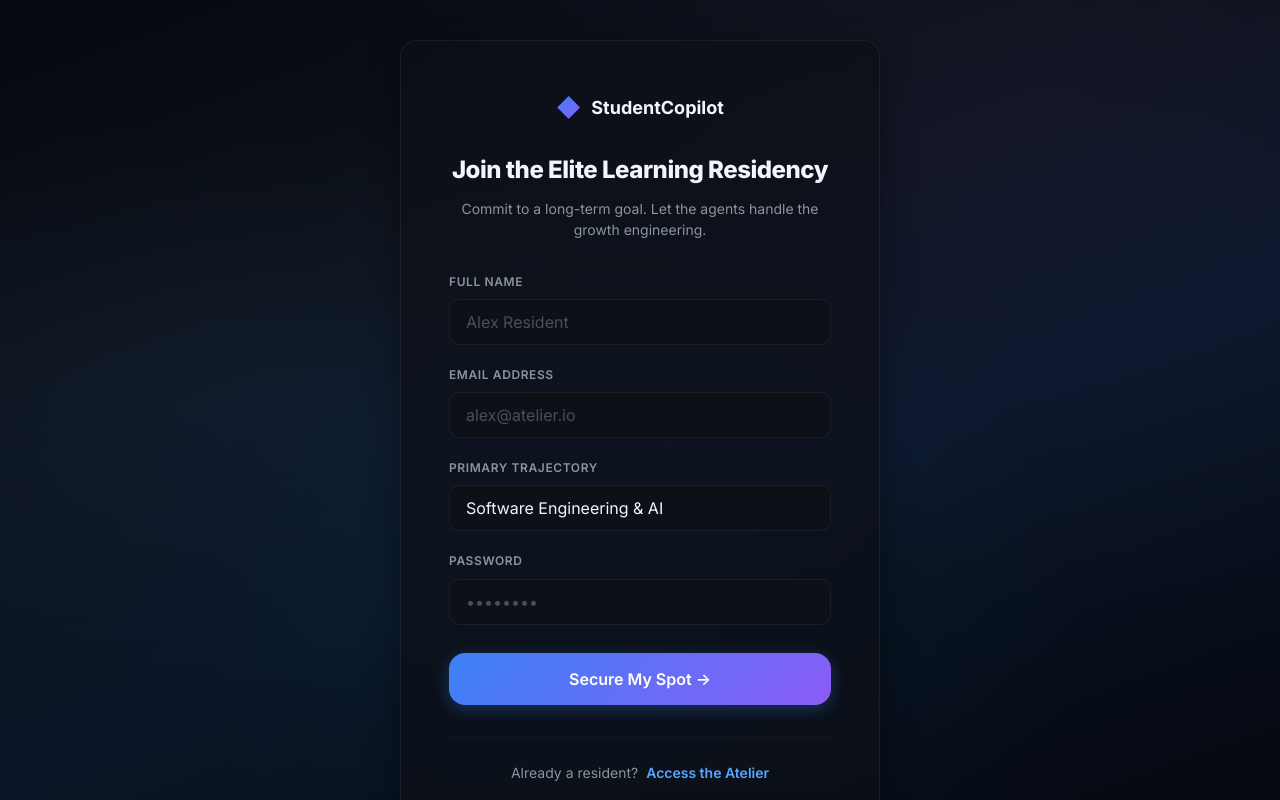
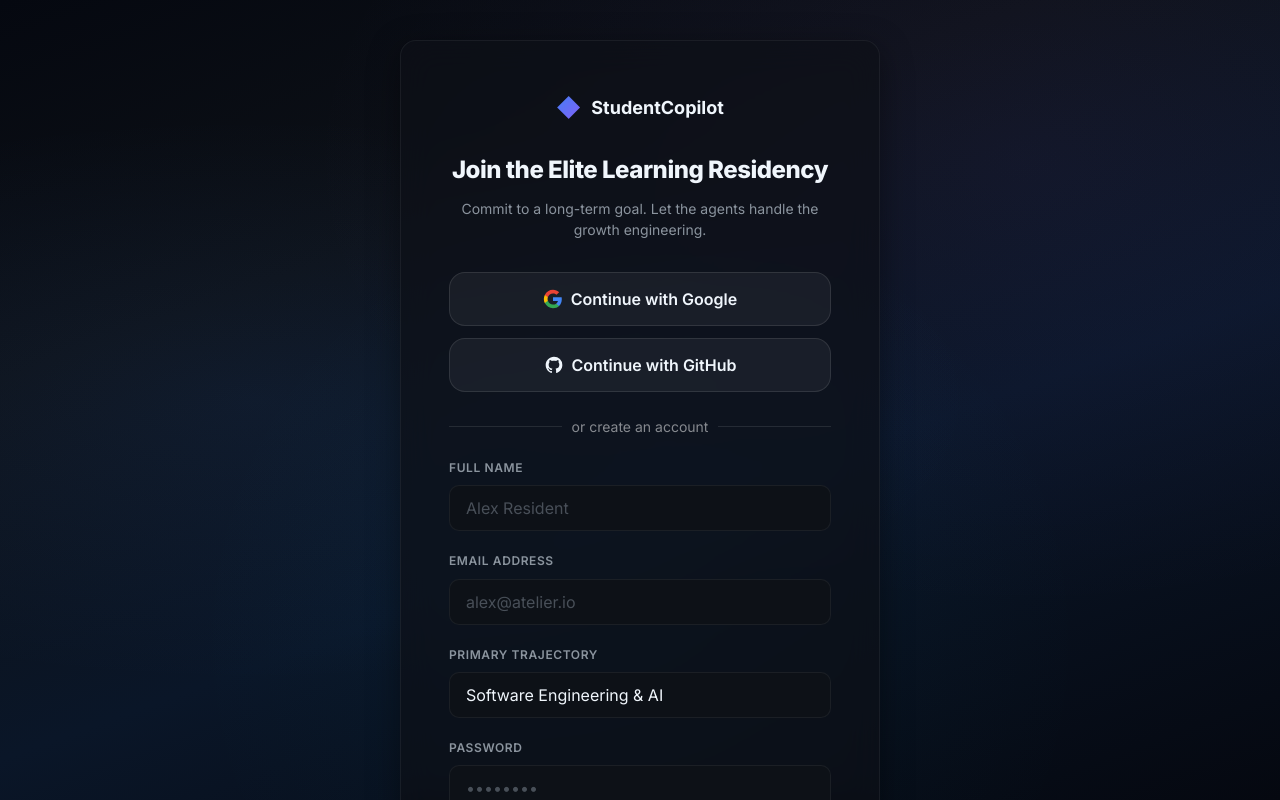
Before and after one commit to shouri123/Student-Copilot, a Next.js app: page /signup in a window 1280 px wide. Shown: the top 800 px of the page. Built offline with nearby package versions, Linux system fonts and the light colour scheme; no server answers.

Commit message:
Add Google and GitHub authentication to signup and login pages

```diff
--- a/app/signup/page.tsx
+++ b/app/signup/page.tsx
@@ -13,7 +13,7 @@ export default function SignupPage() {
   const [goal, setGoal] = useState('tech');
   const [isLoading, setIsLoading] = useState(false);
   const [error, setError] = useState<string | null>(null);
-  const { signup } = useAuth();
+  const { signup, loginWithGoogle, loginWithGithub } = useAuth();
   const router = useRouter();
 
   const handleSubmit = async (e: React.FormEvent) => {
@@ -57,6 +57,57 @@ export default function SignupPage() {
             {error}
           </div>
         )}
+
+        <div style={{ display: 'flex', flexDirection: 'column', gap: '12px', marginBottom: '24px' }}>
+          <button
+            type="button"
+            className="btn btn-secondary btn-lg"
+            style={{ width: '100%', display: 'flex', justifyContent: 'center', alignItems: 'center', gap: '8px', background: 'rgba(255,255,255,0.05)', border: '1px solid rgba(255,255,255,0.1)' }}
+            onClick={() => {
+              setIsLoading(true);
+              setError(null);
+              loginWithGoogle().catch(err => {
+                setError(err.message || 'Failed to sign up with Google.');
+                setIsLoading(false);
+              });
+            }}
+            disabled={isLoading}
+          >
+            <svg width="20" height="20" viewBox="0 0 24 24" fill="none" xmlns="http://www.w3.org/2000/svg">
+              <path d="M22.56 12.25c0-.78-.07-1.53-.2-2.25H12v4.26h5.92c-.26 1.37-1.04 2.53-2.21 3.31v2.77h3.57c2.08-1.92 3.28-4.74 3.28-8.09z" fill="#4285F4"/>
+              <path d="M12 23c2.97 0 5.46-.98 7.28-2.66l-3.57-2.77c-.98.66-2.23 1.06-3.71 1.06-2.86 0-5.29-1.93-6.16-4.53H2.18v2.84C3.99 20.53 7.7 23 12 23z" fill="#34A853"/>
+              <path d="M5.84 14.09c-.22-.66-.35-1.36-.35-2.09s.13-1.43.35-2.09V7.07H2.18C1.43 8.55 1 10.22 1 12s.43 3.45 1.18 4.93l2.85-2.22.81-.62z" fill="#FBBC05"/>
+              <path d="M12 5.38c1.62 0 3.06.56 4.21 1.64l3.15-3.15C17.45 2.09 14.97 1 12 1 7.7 1 3.99 3.47 2.18 7.07l3.66 2.84c.87-2.6 3.3-4.53 6.16-4.53z" fill="#EA4335"/>
+            </svg>
+            Continue with Google
+          </button>
+
+          <button
+            type="button"
+            className="btn btn-secondary btn-lg"
+            style={{ width: '100%', display: 'flex', justifyContent: 'center', alignItems: 'center', gap: '8px', background: 'rgba(255,255,255,0.05)', border: '1px solid rgba(255,255,255,0.1)' }}
+            onClick={() => {
+              setIsLoading(true);
+              setError(null);
+              loginWithGithub().catch(err => {
+                setError(err.message || 'Failed to sign up with GitHub.');
+                setIsLoading(false);
+              });
+            }}
+            disabled={isLoading}
+          >
+            <svg width="20" height="20" viewBox="0 0 24 24" fill="currentColor" xmlns="http://www.w3.org/2000/svg">
+              <path fillRule="evenodd" clipRule="evenodd" d="M12 2C6.477 2 2 6.477 2 12c0 4.42 2.87 8.17 6.84 9.5.5.08.66-.23.66-.5v-1.69c-2.77.6-3.36-1.34-3.36-1.34-.45-1.16-1.11-1.47-1.11-1.47-.91-.62.07-.6.07-.6 1 .07 1.53 1.03 1.53 1.03.87 1.52 2.34 1.07 2.91.83.09-.65.35-1.09.63-1.34-2.22-.25-4.55-1.11-4.55-4.92 0-1.11.38-2 1.03-2.71-.1-.25-.45-1.29.1-2.64 0 0 .84-.27 2.75 1.02.79-.22 1.65-.33 2.5-.33.85 0 1.71.11 2.5.33 1.91-1.29 2.75-1.02 2.75-1.02.55 1.35.2 2.39.1 2.64.65.71 1.03 1.6 1.03 2.71 0 3.82-2.34 4.66-4.57 4.91.36.31.69.92.69 1.85V21c0 .27.16.59.67.5C19.14 20.16 22 16.42 22 12A10 10 0 0012 2z" />
+            </svg>
+            Continue with GitHub
+          </button>
+        </div>
+
+        <div style={{ display: 'flex', alignItems: 'center', margin: '20px 0' }}>
+          <div style={{ flex: 1, height: '1px', background: 'rgba(255,255,255,0.1)' }}></div>
+          <span style={{ padding: '0 10px', color: 'rgba(255,255,255,0.5)', fontSize: '14px' }}>or create an account</span>
+          <div style={{ flex: 1, height: '1px', background: 'rgba(255,255,255,0.1)' }}></div>
+        </div>
 
         <form className={styles.form} onSubmit={handleSubmit}>
           <div className={styles.field}>
--- a/lib/hooks/use-auth.tsx
+++ b/lib/hooks/use-auth.tsx
@@ -8,6 +8,9 @@ import {
   createUserWithEmailAndPassword,
   signOut,
   updateProfile,
+  signInWithPopup,
+  GoogleAuthProvider,
+  GithubAuthProvider,
   User
 } from 'firebase/auth';
 import { auth } from '@/lib/firebase';
@@ -16,6 +19,8 @@ interface AuthContextType {
   userId: string | null;
   userName: string | null;
   login: (email: string, pass: string) => Promise<void>;
+  loginWithGoogle: () => Promise<void>;
+  loginWithGithub: () => Promise<void>;
   logout: () => Promise<void>;
   signup: (name: string, email: string, pass: string) => Promise<void>;
   isAuthenticated: boolean;
@@ -43,6 +48,18 @@ export function AuthProvider({ children }: { children: React.ReactNode }) {
     router.push('/dashboard');
   };
 
+  const loginWithGoogle = async () => {
+    const provider = new GoogleAuthProvider();
+    await signInWithPopup(auth, provider);
+    router.push('/dashboard');
+  };
+
+  const loginWithGithub = async () => {
+    const provider = new GithubAuthProvider();
+    await signInWithPopup(auth, provider);
+    router.push('/dashboard');
+  };
+
   const logout = async () => {
     await signOut(auth);
     router.push('/');
@@ -63,6 +80,8 @@ export function AuthProvider({ children }: { children: React.ReactNode }) {
       userId: user?.uid || null,
       userName: user?.displayName || user?.email?.split('@')[0] || null,
       login,
+      loginWithGoogle,
+      loginWithGithub,
       logout,
       signup,
       isAuthenticated: !!user,
```
Also changed, not shown: app/login/page.tsx (+49 -1 lines).
